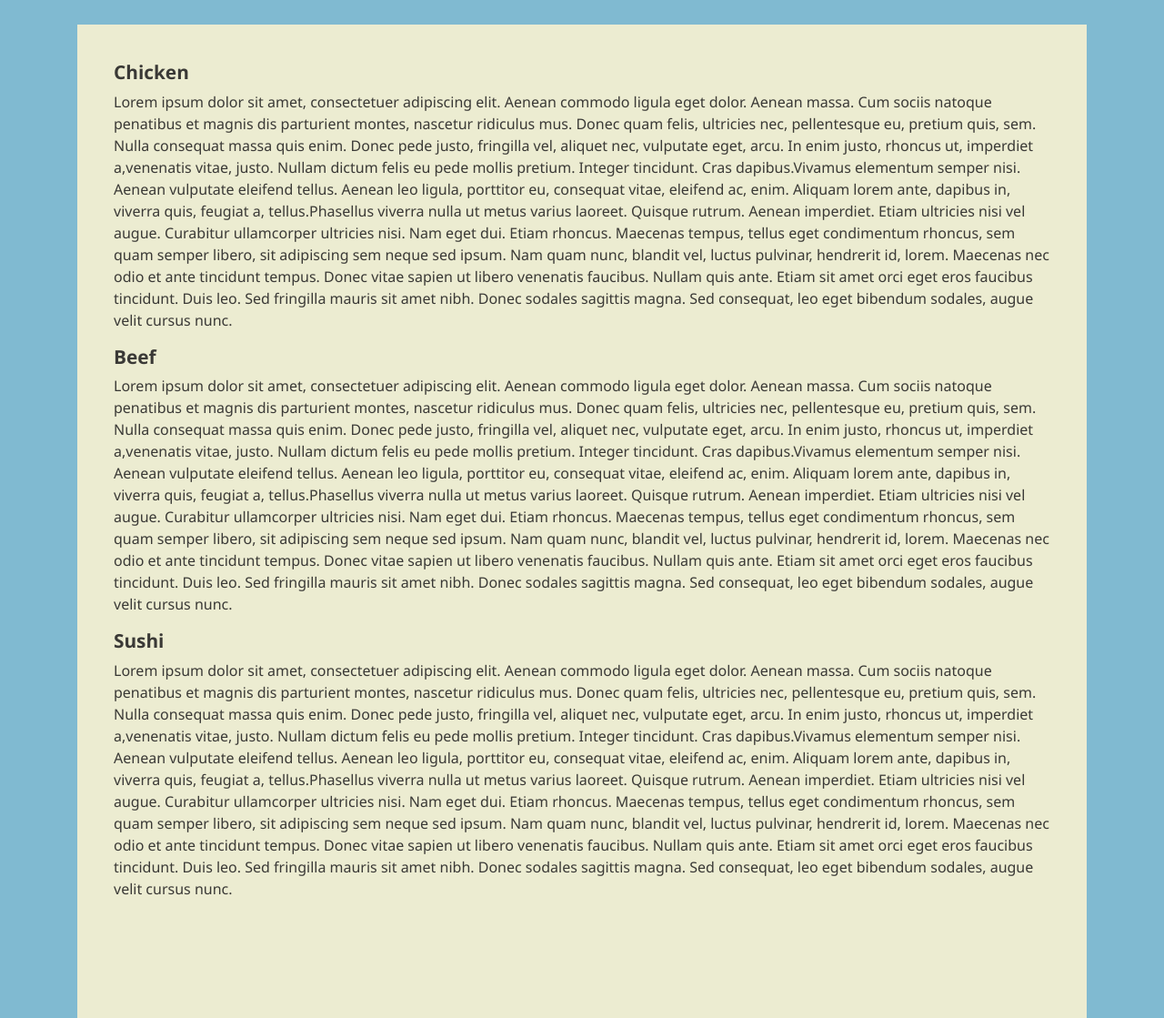
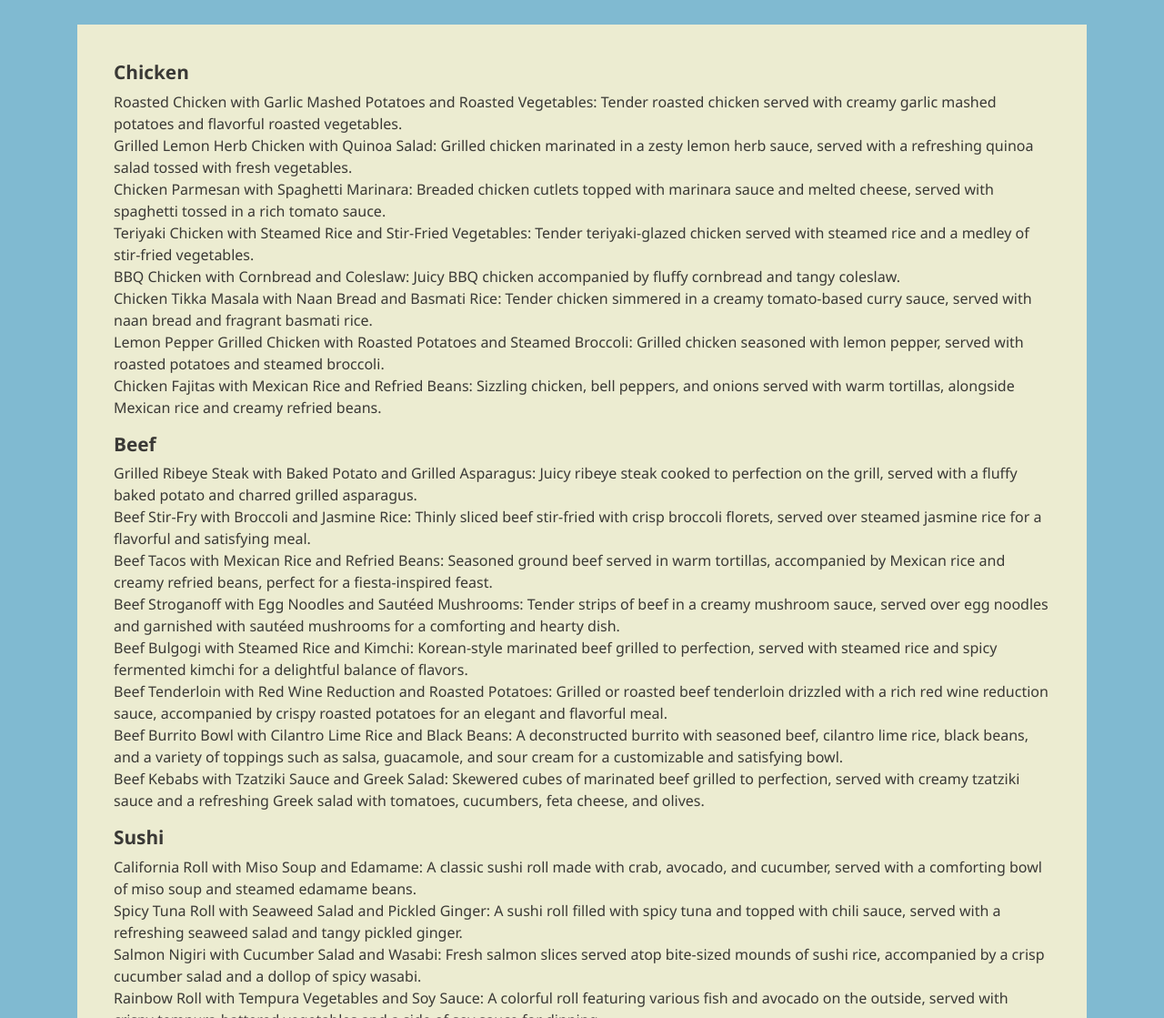
Before and after one commit to Sanjana-doss/Sanjana-doss.github.io, a plain HTML site: page Module3_Solution/index.html in a window 1280 px wide. Shown: the part 181-1300 px from the top of the page at 91% size. Drawn offline with Linux system fonts and the light colour scheme; files that its build step writes are made by us from their sources.

Commit message:
Update index.html

```diff
--- a/Module3_Solution/index.html
+++ b/Module3_Solution/index.html
@@ -4,8 +4,8 @@
 <head>
 	<meta charset="utf-8">
 	<meta name="viewport" content="width=device-width, initial-scale=1, shrink-to-fit=no">
-	<link rel="stylesheet" href="css/bootstrap.min.css">
-	<link rel="stylesheet" href="css/style.css">
+	<link rel="stylesheet" href="style.css/bootstrap.min.css">
+	<link rel="stylesheet" href="style.css/style.css">
 	<title>Module 3 Assignment</title>
 </head>
 
@@ -45,91 +45,55 @@
 		<h2 id="page-title" class="text-center">Our Menu</h2>
 		<div id="main-text">
 			<h3 id="chicken">Chicken</h3>
-			<p>Lorem ipsum dolor sit amet, consectetuer adipiscing elit. Aenean commodo ligula eget dolor.
-				Aenean
-				massa. Cum sociis natoque penatibus et magnis dis parturient montes, nascetur ridiculus mus.
-				Donec
-				quam
-				felis, ultricies nec, pellentesque eu, pretium quis, sem. Nulla consequat massa quis enim.
-				Donec
-				pede
-				justo, fringilla vel, aliquet nec, vulputate eget, arcu. In enim justo, rhoncus ut, imperdiet
-				a,venenatis vitae, justo. Nullam dictum felis eu pede mollis pretium. Integer tincidunt. Cras
-				dapibus.Vivamus elementum semper nisi. Aenean vulputate eleifend tellus. Aenean leo ligula,
-				porttitor
-				eu,
-				consequat vitae, eleifend ac, enim. Aliquam lorem ante, dapibus in, viverra quis, feugiat a,
-				tellus.Phasellus viverra nulla ut metus varius laoreet. Quisque rutrum. Aenean imperdiet. Etiam
-				ultricies nisi vel augue. Curabitur ullamcorper ultricies nisi. Nam eget dui. Etiam rhoncus.
-				Maecenas
-				tempus, tellus eget condimentum rhoncus, sem quam semper libero, sit adipiscing sem neque sed
-				ipsum.
-				Nam quam nunc, blandit vel, luctus pulvinar, hendrerit id, lorem. Maecenas nec odio et ante
-				tincidunt
-				tempus. Donec vitae sapien ut libero venenatis faucibus. Nullam quis ante. Etiam sit amet orci
-				eget
-				eros
-				faucibus tincidunt. Duis leo. Sed fringilla mauris sit amet nibh. Donec sodales sagittis magna.
-				Sed
-				consequat, leo eget bibendum sodales, augue velit cursus nunc.
+			<p>    Roasted Chicken with Garlic Mashed Potatoes and Roasted Vegetables: Tender roasted chicken served with creamy garlic mashed potatoes and flavorful roasted vegetables.
+
+   <br> Grilled Lemon Herb Chicken with Quinoa Salad: Grilled chicken marinated in a zesty lemon herb sauce, served with a refreshing quinoa salad tossed with fresh vegetables.
+
+    <br>Chicken Parmesan with Spaghetti Marinara: Breaded chicken cutlets topped with marinara sauce and melted cheese, served with spaghetti tossed in a rich tomato sauce.
+
+   <br> Teriyaki Chicken with Steamed Rice and Stir-Fried Vegetables: Tender teriyaki-glazed chicken served with steamed rice and a medley of stir-fried vegetables.
+
+   <br> BBQ Chicken with Cornbread and Coleslaw: Juicy BBQ chicken accompanied by fluffy cornbread and tangy coleslaw.
+
+   <br> Chicken Tikka Masala with Naan Bread and Basmati Rice: Tender chicken simmered in a creamy tomato-based curry sauce, served with naan bread and fragrant basmati rice.
+
+    <br> Lemon Pepper Grilled Chicken with Roasted Potatoes and Steamed Broccoli: Grilled chicken seasoned with lemon pepper, served with roasted potatoes and steamed broccoli.
+
+    <br> Chicken Fajitas with Mexican Rice and Refried Beans: Sizzling chicken, bell peppers, and onions served with warm tortillas, alongside Mexican rice and creamy refried beans.
 			</p>
 			<h3 id="beef">Beef</h3>
-			<p>Lorem ipsum dolor sit amet, consectetuer adipiscing elit. Aenean commodo ligula eget dolor.
-				Aenean
-				massa. Cum sociis natoque penatibus et magnis dis parturient montes, nascetur ridiculus mus.
-				Donec
-				quam
-				felis, ultricies nec, pellentesque eu, pretium quis, sem. Nulla consequat massa quis enim.
-				Donec
-				pede
-				justo, fringilla vel, aliquet nec, vulputate eget, arcu. In enim justo, rhoncus ut, imperdiet
-				a,venenatis vitae, justo. Nullam dictum felis eu pede mollis pretium. Integer tincidunt. Cras
-				dapibus.Vivamus elementum semper nisi. Aenean vulputate eleifend tellus. Aenean leo ligula,
-				porttitor
-				eu,
-				consequat vitae, eleifend ac, enim. Aliquam lorem ante, dapibus in, viverra quis, feugiat a,
-				tellus.Phasellus viverra nulla ut metus varius laoreet. Quisque rutrum. Aenean imperdiet. Etiam
-				ultricies nisi vel augue. Curabitur ullamcorper ultricies nisi. Nam eget dui. Etiam rhoncus.
-				Maecenas
-				tempus, tellus eget condimentum rhoncus, sem quam semper libero, sit adipiscing sem neque sed
-				ipsum.
-				Nam quam nunc, blandit vel, luctus pulvinar, hendrerit id, lorem. Maecenas nec odio et ante
-				tincidunt
-				tempus. Donec vitae sapien ut libero venenatis faucibus. Nullam quis ante. Etiam sit amet orci
-				eget
-				eros
-				faucibus tincidunt. Duis leo. Sed fringilla mauris sit amet nibh. Donec sodales sagittis magna.
-				Sed
-				consequat, leo eget bibendum sodales, augue velit cursus nunc.
+			<p>    Grilled Ribeye Steak with Baked Potato and Grilled Asparagus: Juicy ribeye steak cooked to perfection on the grill, served with a fluffy baked potato and charred grilled asparagus.
+
+   <br> Beef Stir-Fry with Broccoli and Jasmine Rice: Thinly sliced beef stir-fried with crisp broccoli florets, served over steamed jasmine rice for a flavorful and satisfying meal.
+
+   <br> Beef Tacos with Mexican Rice and Refried Beans: Seasoned ground beef served in warm tortillas, accompanied by Mexican rice and creamy refried beans, perfect for a fiesta-inspired feast.
+
+   <br> Beef Stroganoff with Egg Noodles and Sautéed Mushrooms: Tender strips of beef in a creamy mushroom sauce, served over egg noodles and garnished with sautéed mushrooms for a comforting and hearty dish.
+
+  <br>  Beef Bulgogi with Steamed Rice and Kimchi: Korean-style marinated beef grilled to perfection, served with steamed rice and spicy fermented kimchi for a delightful balance of flavors.
+
+   <br> Beef Tenderloin with Red Wine Reduction and Roasted Potatoes: Grilled or roasted beef tenderloin drizzled with a rich red wine reduction sauce, accompanied by crispy roasted potatoes for an elegant and flavorful meal.
+
+  <br>  Beef Burrito Bowl with Cilantro Lime Rice and Black Beans: A deconstructed burrito with seasoned beef, cilantro lime rice, black beans, and a variety of toppings such as salsa, guacamole, and sour cream for a customizable and satisfying bowl.
+
+   <br> Beef Kebabs with Tzatziki Sauce and Greek Salad: Skewered cubes of marinated beef grilled to perfection, served with creamy tzatziki sauce and a refreshing Greek salad with tomatoes, cucumbers, feta cheese, and olives.
 			</p>
 			<h3 id="sushi">Sushi</h3>
-			<p>Lorem ipsum dolor sit amet, consectetuer adipiscing elit. Aenean commodo ligula eget dolor.
-				Aenean
-				massa. Cum sociis natoque penatibus et magnis dis parturient montes, nascetur ridiculus mus.
-				Donec
-				quam
-				felis, ultricies nec, pellentesque eu, pretium quis, sem. Nulla consequat massa quis enim.
-				Donec
-				pede
-				justo, fringilla vel, aliquet nec, vulputate eget, arcu. In enim justo, rhoncus ut, imperdiet
-				a,venenatis vitae, justo. Nullam dictum felis eu pede mollis pretium. Integer tincidunt. Cras
-				dapibus.Vivamus elementum semper nisi. Aenean vulputate eleifend tellus. Aenean leo ligula,
-				porttitor
-				eu,
-				consequat vitae, eleifend ac, enim. Aliquam lorem ante, dapibus in, viverra quis, feugiat a,
-				tellus.Phasellus viverra nulla ut metus varius laoreet. Quisque rutrum. Aenean imperdiet. Etiam
-				ultricies nisi vel augue. Curabitur ullamcorper ultricies nisi. Nam eget dui. Etiam rhoncus.
-				Maecenas
-				tempus, tellus eget condimentum rhoncus, sem quam semper libero, sit adipiscing sem neque sed
-				ipsum.
-				Nam quam nunc, blandit vel, luctus pulvinar, hendrerit id, lorem. Maecenas nec odio et ante
-				tincidunt
-				tempus. Donec vitae sapien ut libero venenatis faucibus. Nullam quis ante. Etiam sit amet orci
-				eget
-				eros
-				faucibus tincidunt. Duis leo. Sed fringilla mauris sit amet nibh. Donec sodales sagittis magna.
-				Sed
-				consequat, leo eget bibendum sodales, augue velit cursus nunc.
+			<p>    California Roll with Miso Soup and Edamame: A classic sushi roll made with crab, avocado, and cucumber, served with a comforting bowl of miso soup and steamed edamame beans.<br>
+
+    Spicy Tuna Roll with Seaweed Salad and Pickled Ginger: A sushi roll filled with spicy tuna and topped with chili sauce, served with a refreshing seaweed salad and tangy pickled ginger.<br>
+
+    Salmon Nigiri with Cucumber Salad and Wasabi: Fresh salmon slices served atop bite-sized mounds of sushi rice, accompanied by a crisp cucumber salad and a dollop of spicy wasabi.<br>
+
+    Rainbow Roll with Tempura Vegetables and Soy Sauce: A colorful roll featuring various fish and avocado on the outside, served with crispy tempura-battered vegetables and a side of soy sauce for dipping.<br>
+
+    Dragon Roll with Miso Soup and Green Salad: A visually striking roll with eel and avocado, topped with thinly sliced avocado resembling dragon scales. Served with a bowl of miso soup and a light green salad.<br>
+
+    Spicy Crab Roll with Kimchi and Pickled Daikon: A roll filled with spicy crabmeat, paired with spicy and tangy kimchi and pickled daikon radish for a flavorful and invigorating experience.<br>
+
+    Shrimp Tempura Roll with Vegetable Gyoza and Ponzu Sauce: A sushi roll filled with crispy shrimp tempura, accompanied by savory vegetable gyoza dumplings and a citrusy ponzu dipping sauce.<br>
+
+    Sashimi Platter with Seaweed Salad and Sake: An assortment of fresh, thinly sliced raw fish served without rice, accompanied by a refreshing seaweed salad and a glass of chilled sake for a traditional and elegant sushi experience.
 			</p>
 		</div>
 	</div>
```
